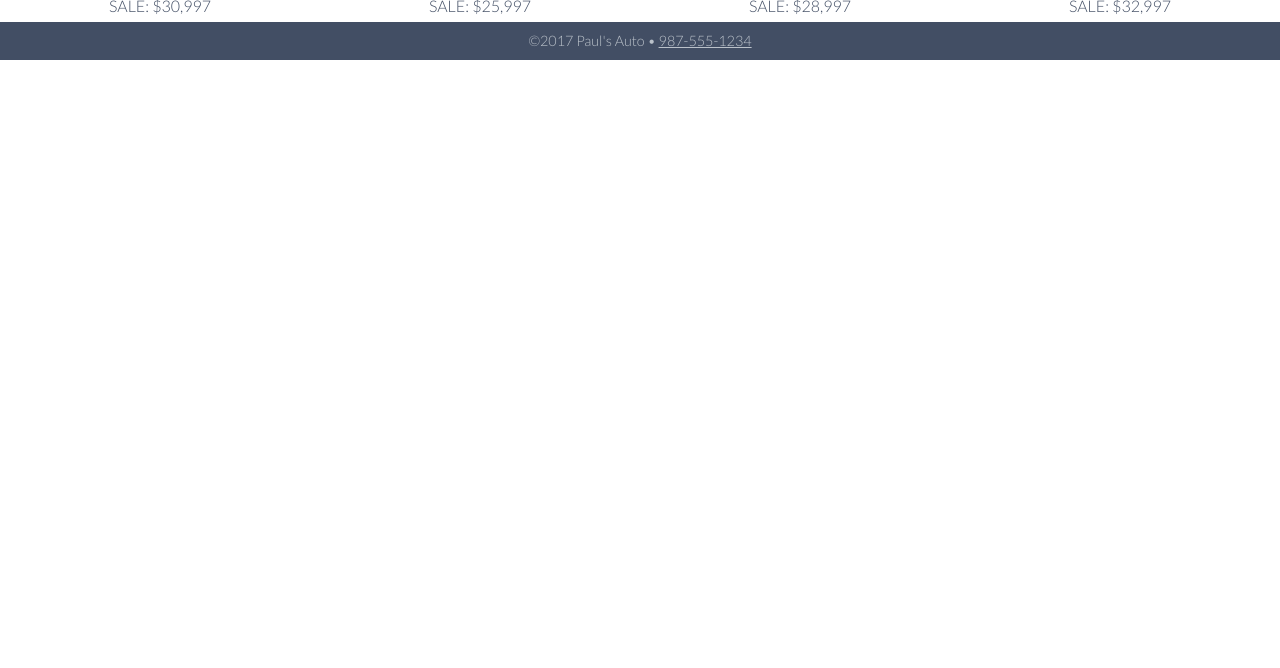
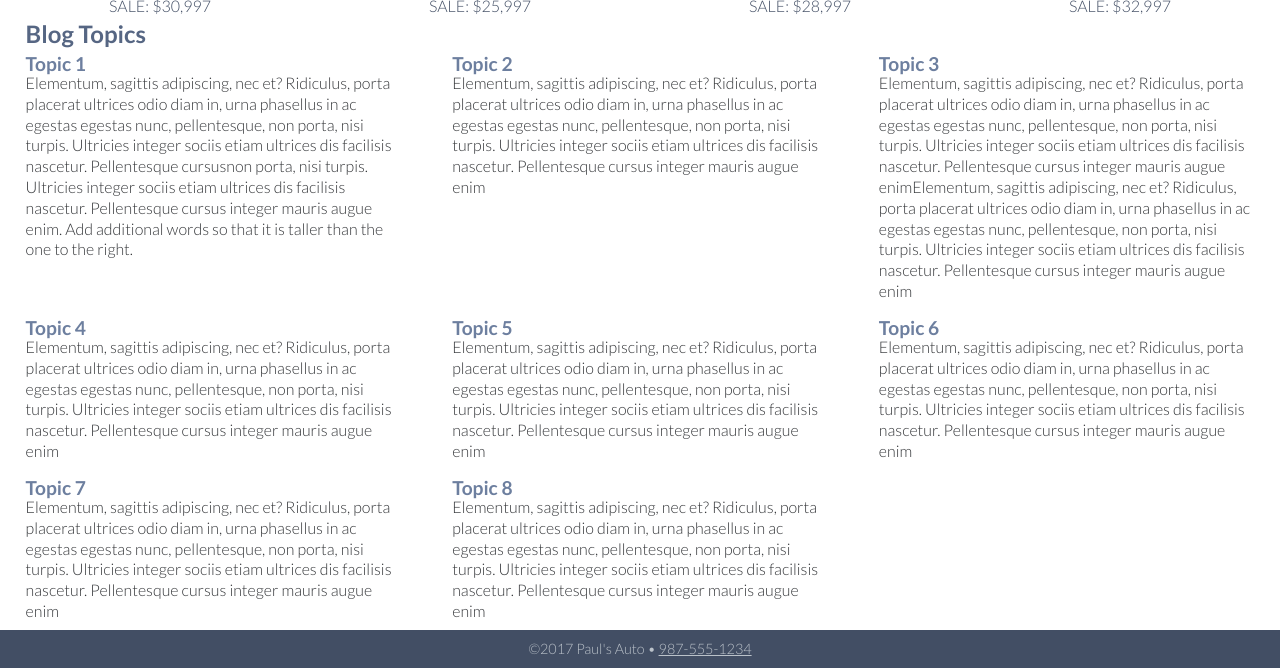
Before and after one commit to kwiecien/responsive-web-design-1-pluralsight, a plain HTML site: page index.html in a window 1280 px wide. Shown: the part 206-874 px from the top of the page. Before the commit the page ends 800 px from the top, so only its background shows below. Drawn offline with nearby package versions, Linux system fonts and the light colour scheme; files that its build step writes are made by us from their sources.

Commit message:
7: building the blog columns

```diff
--- a/index.html
+++ b/index.html
@@ -62,6 +62,63 @@
         <figcaption>SALE: $32,997</figcaption>
     </figure>
 
+    <h2>Blog Topics</h2>
+    <div class="blog">
+        <article>
+            <h3>Topic 1</h3>
+            <p>Elementum, sagittis adipiscing, nec et? Ridiculus, porta placerat ultrices odio diam in, urna phasellus
+                in ac egestas egestas nunc, pellentesque, non porta, nisi turpis. Ultricies integer sociis etiam
+                ultrices dis facilisis nascetur. Pellentesque cursusnon porta, nisi turpis. Ultricies integer sociis
+                etiam ultrices dis facilisis nascetur. Pellentesque cursus integer mauris augue enim. Add additional
+                words so that it is taller than the one to the right.</p>
+        </article>
+        <article>
+            <h3>Topic 2</h3>
+            <p>Elementum, sagittis adipiscing, nec et? Ridiculus, porta placerat ultrices odio diam in, urna phasellus
+                in ac egestas egestas nunc, pellentesque, non porta, nisi turpis. Ultricies integer sociis etiam
+                ultrices dis facilisis nascetur. Pellentesque cursus integer mauris augue enim</p>
+        </article>
+        <article>
+            <h3>Topic 3</h3>
+            <p>Elementum, sagittis adipiscing, nec et? Ridiculus, porta placerat ultrices odio diam in, urna phasellus
+                in ac egestas egestas nunc, pellentesque, non porta, nisi turpis. Ultricies integer sociis etiam
+                ultrices dis facilisis nascetur. Pellentesque cursus integer mauris augue enimElementum, sagittis
+                adipiscing, nec et? Ridiculus, porta placerat ultrices odio diam in, urna phasellus in ac egestas
+                egestas nunc, pellentesque, non porta, nisi turpis. Ultricies integer sociis etiam ultrices dis
+                facilisis nascetur. Pellentesque cursus integer mauris augue enim</p>
+        </article>
+        <article>
+            <h3>Topic 4</h3>
+            <p>Elementum, sagittis adipiscing, nec et? Ridiculus, porta placerat ultrices odio diam in, urna phasellus
+                in ac egestas egestas nunc, pellentesque, non porta, nisi turpis. Ultricies integer sociis etiam
+                ultrices dis facilisis nascetur. Pellentesque cursus integer mauris augue enim</p>
+        </article>
+        <article>
+            <h3>Topic 5</h3>
+            <p>Elementum, sagittis adipiscing, nec et? Ridiculus, porta placerat ultrices odio diam in, urna phasellus
+                in ac egestas egestas nunc, pellentesque, non porta, nisi turpis. Ultricies integer sociis etiam
+                ultrices dis facilisis nascetur. Pellentesque cursus integer mauris augue enim</p>
+        </article>
+        <article>
+            <h3>Topic 6</h3>
+            <p>Elementum, sagittis adipiscing, nec et? Ridiculus, porta placerat ultrices odio diam in, urna phasellus
+                in ac egestas egestas nunc, pellentesque, non porta, nisi turpis. Ultricies integer sociis etiam
+                ultrices dis facilisis nascetur. Pellentesque cursus integer mauris augue enim</p>
+        </article>
+        <article>
+            <h3>Topic 7</h3>
+            <p>Elementum, sagittis adipiscing, nec et? Ridiculus, porta placerat ultrices odio diam in, urna phasellus
+                in ac egestas egestas nunc, pellentesque, non porta, nisi turpis. Ultricies integer sociis etiam
+                ultrices dis facilisis nascetur. Pellentesque cursus integer mauris augue enim</p>
+        </article>
+        <article>
+            <h3>Topic 8</h3>
+            <p>Elementum, sagittis adipiscing, nec et? Ridiculus, porta placerat ultrices odio diam in, urna phasellus
+                in ac egestas egestas nunc, pellentesque, non porta, nisi turpis. Ultricies integer sociis etiam
+                ultrices dis facilisis nascetur. Pellentesque cursus integer mauris augue enim</p>
+        </article>
+    </div> <!-- end of blog -->
+
 </main>
 
 <!-- PAGE FOOTER GOES HERE -->
--- a/scss/_large.scss
+++ b/scss/_large.scss
@@ -24,4 +24,18 @@ main {
     float: left;
     width: 25% - $gutterdbl;
   }
+
+  div.blog article {
+    float: left;
+    width: 33.3% - $gutterdbl;
+
+    &:nth-child(2n+1) {
+      clear: none;
+    }
+
+    &:nth-child(3n+1) {
+      clear: left;
+    }
+  }
+
 }
--- a/scss/_medium.scss
+++ b/scss/_medium.scss
@@ -4,4 +4,13 @@ main {
     float: left;
     width: 50% - $gutterdbl;
   }
+
+  div.blog article {
+    float: left;
+    width: 50% - $gutterdbl;
+
+    &:nth-child(2n+1) {
+      clear: left;
+    }
+  }
 }
--- a/scss/_small-default.scss
+++ b/scss/_small-default.scss
@@ -26,44 +26,6 @@ header {
         font-size: 1.05rem;
         font-weight: $normalWeight;
     }
-}
-
-/* MAIN */
-main {
-  figure.banner {
-    width: 100%;
-
-    img {
-      width: 100%;
-    }
-  }
-
-  h1 {
-    font-size: 2rem;
-    margin: 1rem 0 0 $gutter;
-    color: $primaryColor;
-  }
-
-  hr.fadeAway {
-    background: linear-gradient(to right, rgba(66, 78, 100, 1) 0%, rgba(66, 78, 100, 0.01) 100%);
-    height: 2px;
-    border: none;
-    margin: 0 $gutter;
-  }
-
-  figure.photo {
-    margin: .5rem $gutter;
-    width: 100% - $gutterdbl;
-
-    img {
-      width: 100%;
-    }
-
-    figcaption {
-      color: $primaryColor;
-      text-align: center;
-    }
-  }
 }
 
 /* NAVIGATION */
@@ -101,6 +63,64 @@ nav {
   }
 }
 
+/* MAIN */
+main {
+  figure.banner {
+    width: 100%;
+
+    img {
+      width: 100%;
+    }
+  }
+
+  h1 {
+    font-size: 2rem;
+    margin: 1rem 0 0 $gutter;
+    color: $primaryColor;
+  }
+
+  h2 {
+    font-size: 1.5rem;
+    margin: .75rem 0 0 $gutter;
+    color: lighten($primaryColor, 10%);
+  }
+
+  h3 {
+    font-size: 1.2rem;
+    color: lighten($primaryColor, 20%);
+  }
+
+  p {
+    line-height: 130%;
+    color: $fontColor;
+  }
+
+  hr.fadeAway {
+    background: linear-gradient(to right, rgba(66, 78, 100, 1) 0%, rgba(66, 78, 100, 0.01) 100%);
+    height: 2px;
+    border: none;
+    margin: 0 $gutter;
+  }
+
+  figure.photo {
+    margin: .5rem $gutter;
+    width: 100% - $gutterdbl;
+
+    img {
+      width: 100%;
+    }
+
+    figcaption {
+      color: $primaryColor;
+      text-align: center;
+    }
+  }
+
+  div.blog article {
+    margin: .5rem $gutter;
+    width: 100% - $gutterdbl;
+  }
+}
 
 /* FOOTER */
 footer {
--- a/scss/_variables.scss
+++ b/scss/_variables.scss
@@ -1,6 +1,6 @@
 $primaryColor: #424e64;
 $secondaryColor: #bbc2ca;
-$font-color: #35373a;
+$fontColor: #35373a;
 
 $defaultFont: 'Lato', sans-serif;
 $normalWeight: 300;
```
Lines whose indentation alone changed are shown as unchanged.
